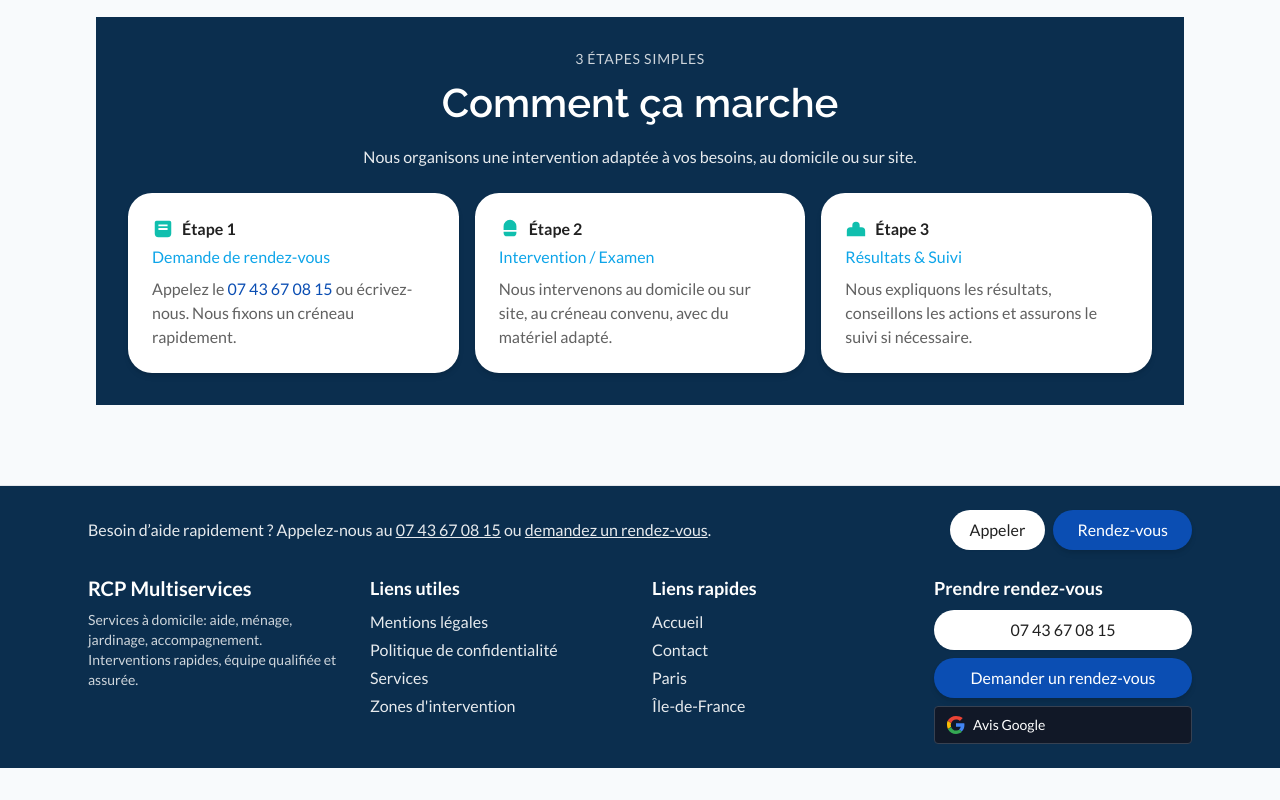
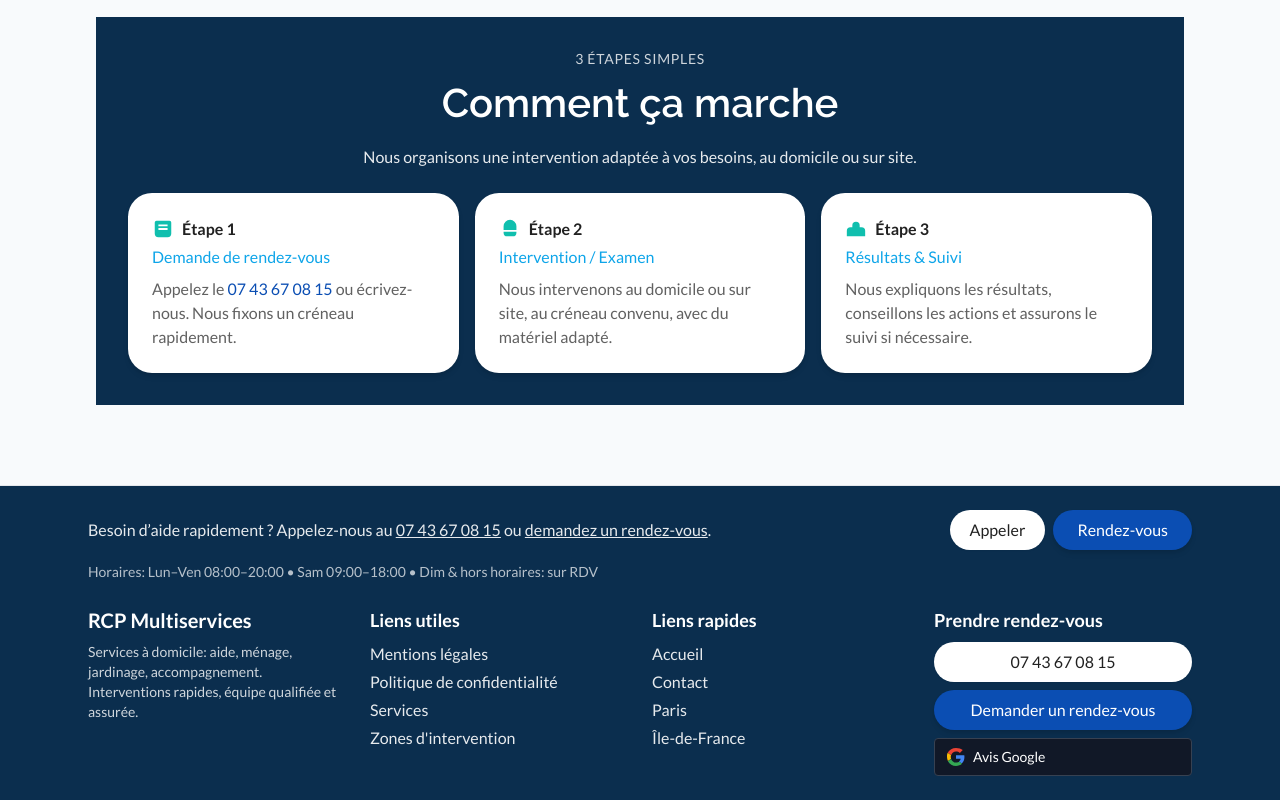
Before and after one commit to Soofmaax/RCP-Multiservices, a React (Vite) app: page / in a window 1280 px wide. Shown: the part 1817-2617 px from the top of the page. Before the commit the page ends 2585 px from the top, so only its background shows below. Built offline with nearby package versions, Linux system fonts and the light colour scheme; no server answers.

Commit message:
feat: add opening hours to footer
Co-authored-by: Genie <genie@cosine.sh>

```diff
--- a/src/routes/AppRoutes.tsx
+++ b/src/routes/AppRoutes.tsx
@@ -315,6 +315,9 @@ function Footer() {
             <a href="tel:+33743670815" className="btn-white">Appeler</a>
             <Link to="/contact" className="btn-primary">Rendez-vous</Link>
           </div>
+          <div className="w-full text-white/70 text-sm">
+            Horaires: Lun–Ven 08:00–20:00 • Sam 09:00–18:00 • Dim &amp; hors horaires: sur RDV
+          </div>
         </div>
 
         {/* Footer columns */}
```
